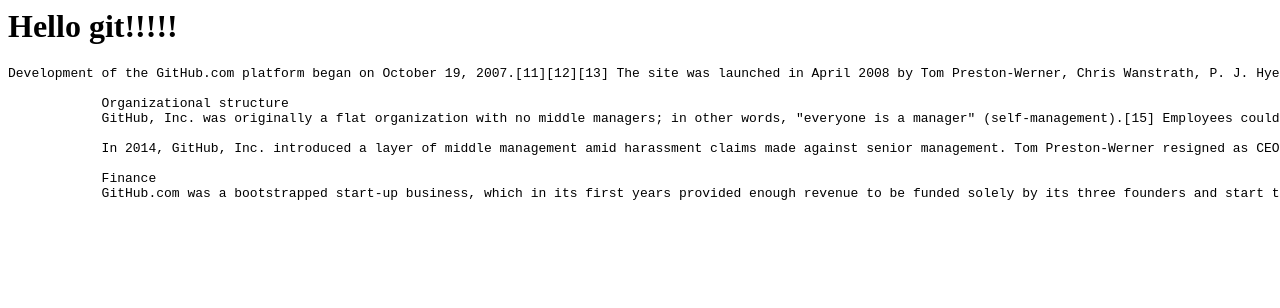
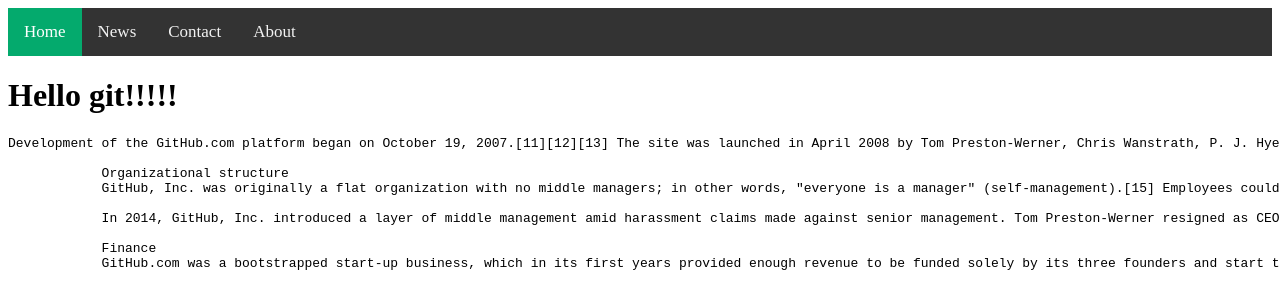
Before and after one commit to Danushan99/gitkraken-Testing, a plain HTML site: page index.html in a window 1280 px wide. Shown: the top 308 px of the page. Drawn offline with Linux system fonts and the light colour scheme.

Commit message:
add nav bar

```diff
--- a/index.html
+++ b/index.html
@@ -1,9 +1,16 @@
 <html>
     <head>
+        <link rel="stylesheet" href="style.css">
         <title>git karaken</title>
     </head>
 
     <body>
+        <div class="topnav">
+            <a class="active" href="#home">Home</a>
+            <a href="#news">News</a>
+            <a href="#contact">Contact</a>
+            <a href="#about">About</a>
+          </div>
         <H1> Hello git!!!!! </H1>
         <pre>Development of the GitHub.com platform began on October 19, 2007.[11][12][13] The site was launched in April 2008 by Tom Preston-Werner, Chris Wanstrath, P. J. Hyett and Scott Chacon after it had been made available for a few months prior as a beta release.[14]
 
--- /dev/null
+++ b/style.css
@@ -0,0 +1,27 @@
+/* Add a black background color to the top navigation */
+.topnav {
+    background-color: #333;
+    overflow: hidden;
+  }
+
+  /* Style the links inside the navigation bar */
+  .topnav a {
+    float: left;
+    color: #f2f2f2;
+    text-align: center;
+    padding: 14px 16px;
+    text-decoration: none;
+    font-size: 17px;
+  }
+
+  /* Change the color of links on hover */
+  .topnav a:hover {
+    background-color: #ddd;
+    color: black;
+  }
+
+  /* Add a color to the active/current link */
+  .topnav a.active {
+    background-color: #04AA6D;
+    color: white;
+  }
```
